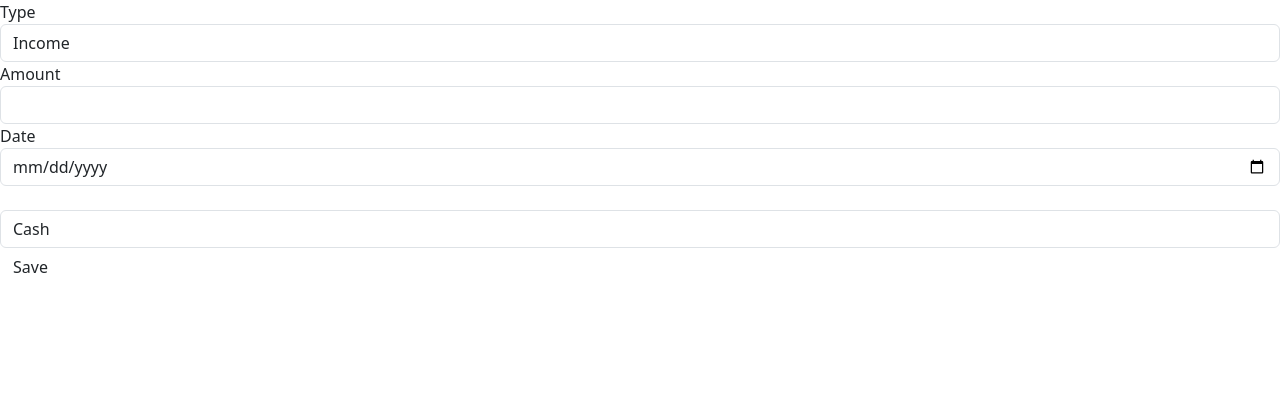
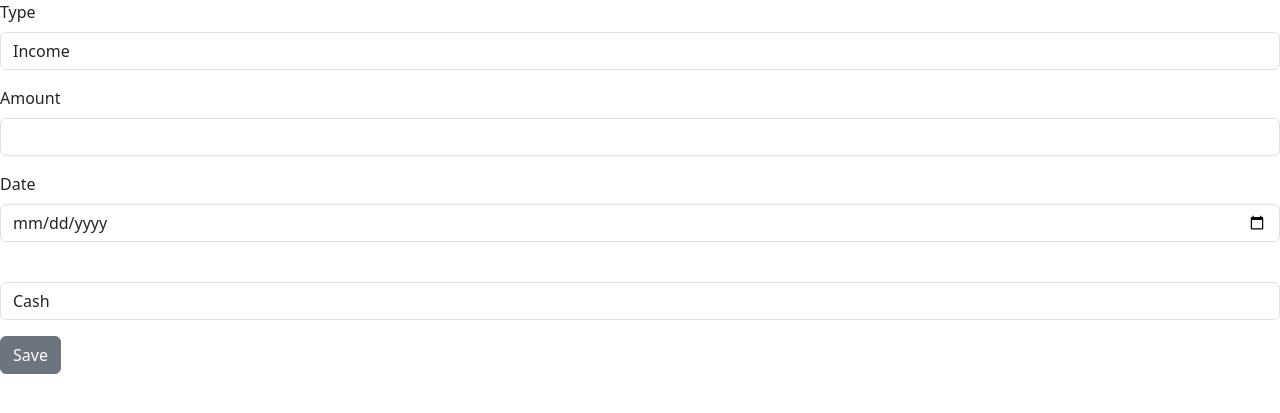
Before and after one commit to lkingsley/mycash, a Flask app: page / in a window 1280 px wide. Shown: the top 413 px of the page. Run offline with Flask 3, Linux system fonts and the light colour scheme; data that the repository does not hold is empty.

Commit message:
add input classes

```diff
--- a/templates/index.html
+++ b/templates/index.html
@@ -10,26 +10,26 @@
 </head>
 
 <body>
-    <form action="/transactions" method="post">
-        <label class="label" for="type">Type</label>
-        <select class="form-control" name="type" id="type" required>
+    <form action="/transactions" method="post" class="mb-4">
+        <label class="form-label" for="type">Type</label>
+        <select class="form-control mb-3" name="type" id="type" required>
             <option value="income">Income</option>
             <option value="spend">Spend</option>
         </select>
-        <label class="label" for="amount">Amount</label>
-        <input class="form-control" type="number" name="amount" id="amount" required>
-        <label class="label" for="date">Date</label>
-        <input class="form-control" type="date" name="date" id="date" required>
-        <label class="label" for="method"></label>
-        <select class="form-control" name="method" id="method" required>
+        <label class="form-label" for="amount">Amount</label>
+        <input class="form-control mb-3" type="number" name="amount" id="amount" required>
+        <label class="form-label" for="date">Date</label>
+        <input class="form-control mb-3" type="date" name="date" id="date" required>
+        <label class="form-label" for="method"></label>
+        <select class="form-control mb-3" name="method" id="method" required>
             <option value="cash">Cash</option>
             <option value="deposit">Deposit</option>
         </select>
-        <button class="btn" type="submit">Save</button>
+        <button class="btn btn-secondary" type="submit">Save</button>
     </form>
     <ul>
     {% for t in transactions %}
-        <li>${{t.amount}} | {{t.date}}</li>
+        <li>{{t.get_day()}} ${{t.amount}}</li>
     {% endfor %}
     </ul>
 </body>
```
